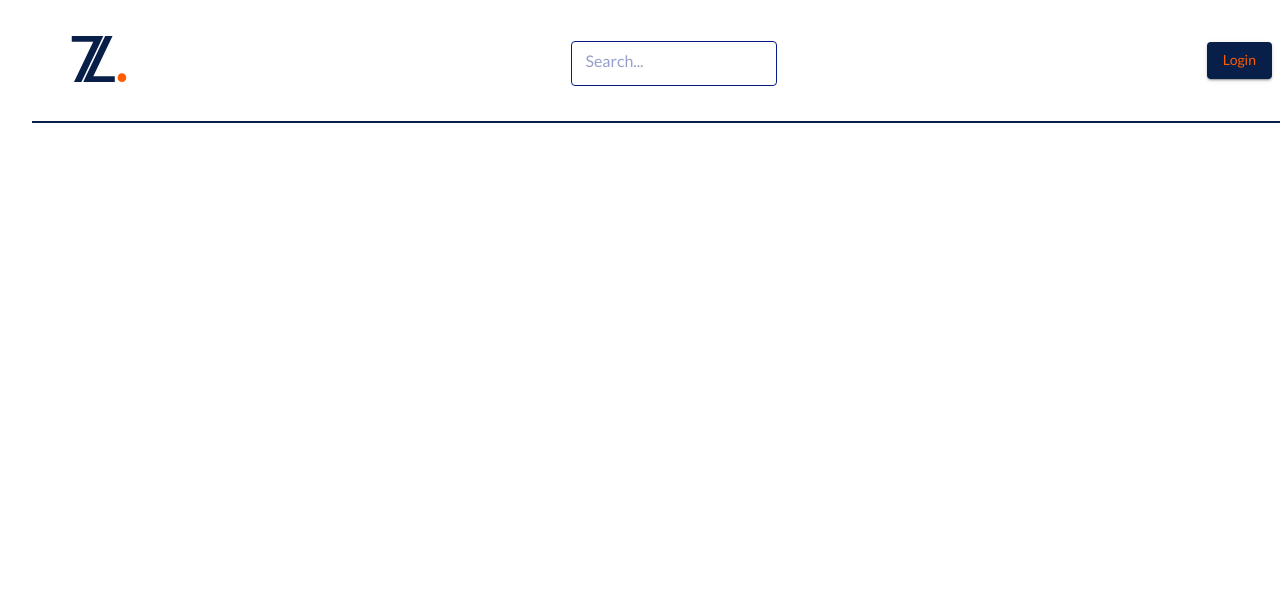
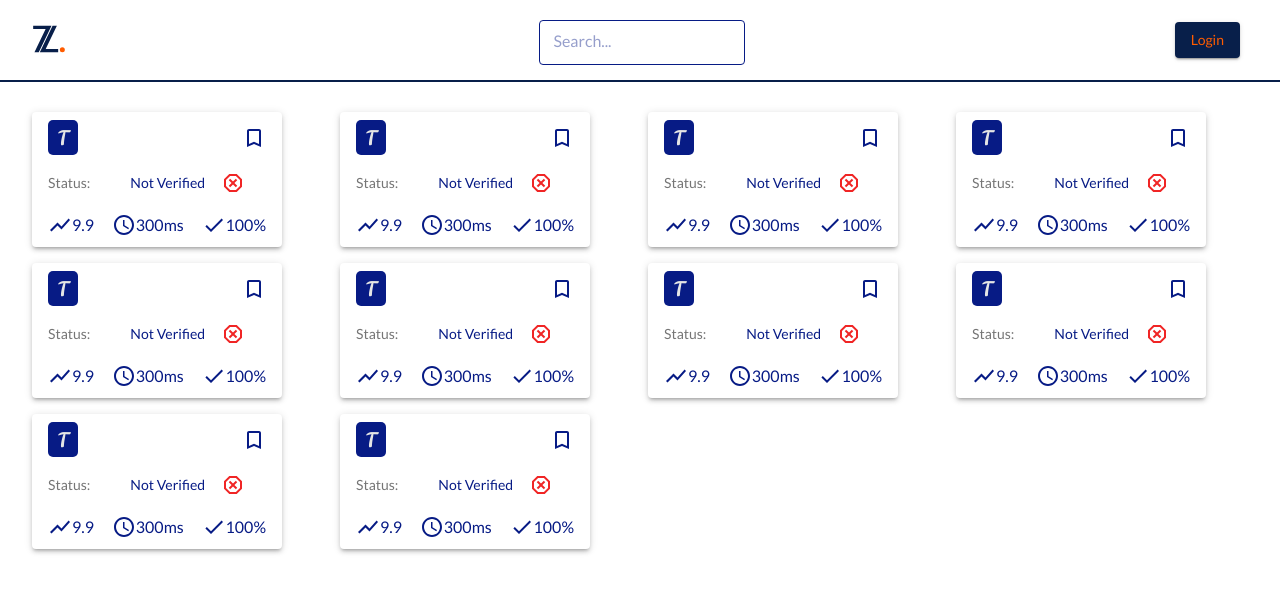
Before and after one commit to Vinyl-Davyl/zapi-dummy-fe, a React (Create React App) app: page /api/categories/Business in a window 1280 px wide. Shown: the top 592 px of the page. Built offline with nearby package versions, Linux system fonts and the light colour scheme.

Commit message:
made changes to the category page

```diff
--- a/src/components/Navbar.jsx
+++ b/src/components/Navbar.jsx
@@ -16,13 +16,15 @@ const useStyles = makeStyles({
         borderBottom: '2px solid var(--mid)',
         position: 'fixed',
         top: 0,
-        background: 'var(--white)'
+        left: 0,
+        background: 'var(--white)',
     },
     toolbar: {
+        height: '64px',
         display: 'flex',
         alignItems: 'center',
         justifyContent: 'space-between',
-        margin: '1rem 0'
+        margin: '0.5rem 0',
     }
 })
 
@@ -42,7 +44,7 @@ const Navbar = ({ query, setQuery }) => {
     <nav className={classes.nav}>
        <Toolbar className={classes.toolbar}>
             <Link to='/' style={{ width: '7%' }}>
-                <img src='/LOGO.svg' alt='zapi' width='100%' />
+                <img src='/LOGO.svg' alt='zapi' width='50px' />
            </Link>
 
            <InputField type='text' value={query} onChange={(e) => setQuery(e.target.value)} placeholder='Search...' onFocus={() => navigate('/search')} />
--- a/src/components/Textbox.jsx
+++ b/src/components/Textbox.jsx
@@ -7,7 +7,7 @@ import { makeStyles } from '@mui/styles'
 
 const useStyles = makeStyles({
   paperOuter: {
-    width: '300px',
+    width: '250px',
     transition: 'var(--transition)',
     '&:hover': {
       transform: 'Scale(1.03)'
--- a/src/index.css
+++ b/src/index.css
@@ -39,5 +39,5 @@ a {
 }
 
 .router-section {
-  margin-top: 7rem;
+  margin-top: 5rem;
 }
--- a/src/pages/Category.jsx
+++ b/src/pages/Category.jsx
@@ -1,16 +1,50 @@
 import React from 'react'
 import { useParams } from 'react-router-dom'
+import { Grid, Stack } from '@mui/material'
 
 import { Categories } from '../dummy-categories'
+import { Textbox } from '../components'
 
 const Category = () => {
   const categoryId = useParams().category
   const apiCategory = Categories.find(category => category === categoryId)
 
   return (
-    <div>
+    <Stack>
       <h1>{apiCategory}</h1>
-    </div>
+      <Grid container spacing={2} marginTop={2}>
+        <Grid item xs={12} sm={6} md={4} lg={3}>
+          <Textbox />
+        </Grid>
+        <Grid item xs={12} sm={6} md={4} lg={3}>
+          <Textbox />
+        </Grid>
+        <Grid item xs={12} sm={6} md={4} lg={3}>
+          <Textbox />
+        </Grid>
+        <Grid item xs={12} sm={6} md={4} lg={3}>
+          <Textbox />
+        </Grid>
+        <Grid item xs={12} sm={6} md={4} lg={3}>
+          <Textbox />
+        </Grid>
+        <Grid item xs={12} sm={6} md={4} lg={3}>
+          <Textbox />
+        </Grid>
+        <Grid item xs={12} sm={6} md={4} lg={3}>
+          <Textbox />
+        </Grid>
+        <Grid item xs={12} sm={6} md={4} lg={3}>
+          <Textbox />
+        </Grid>
+        <Grid item xs={12} sm={6} md={4} lg={3}>
+          <Textbox />
+        </Grid>
+        <Grid item xs={12} sm={6} md={4} lg={3}>
+          <Textbox />
+        </Grid>
+      </Grid>
+    </Stack>
   )
 }
 
```
